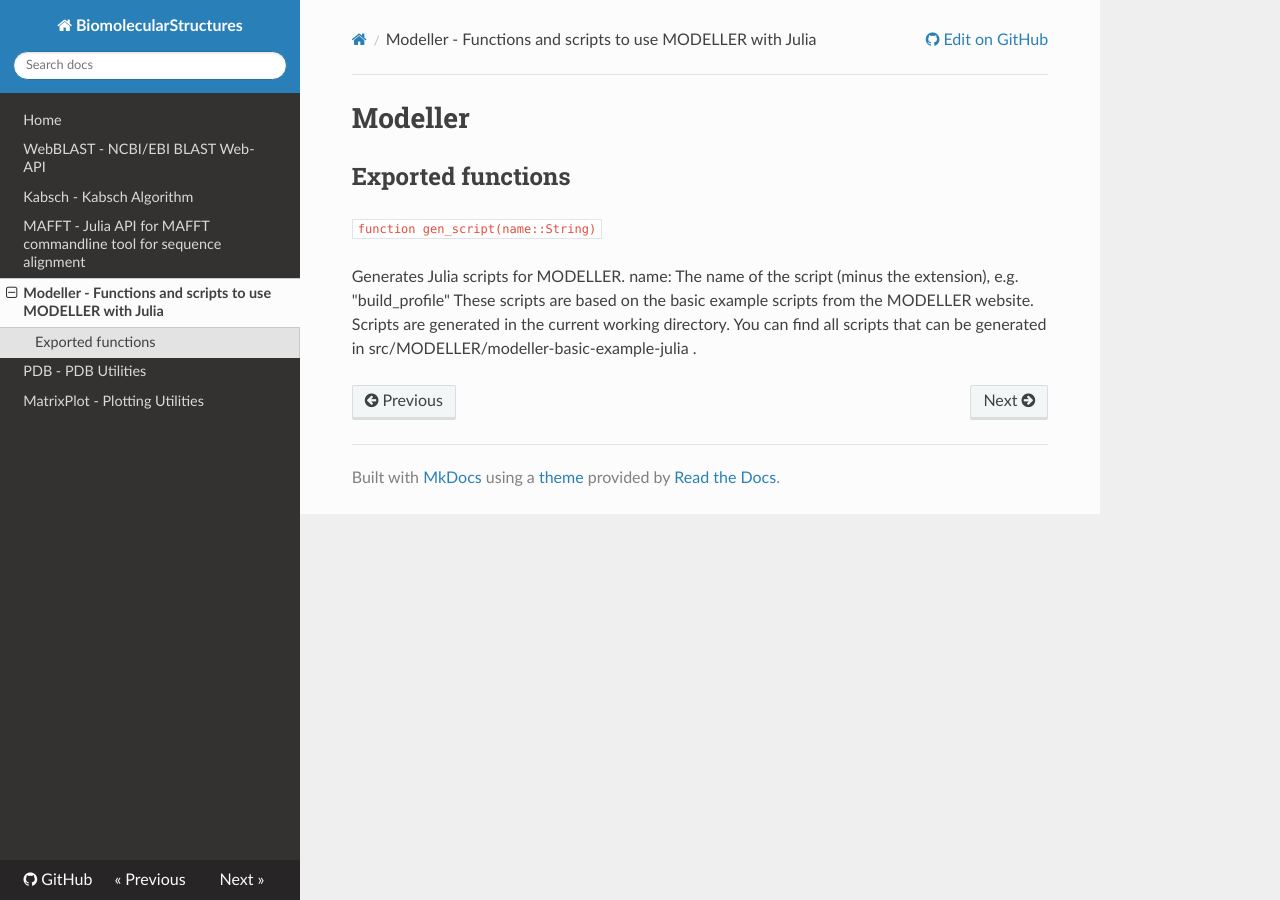
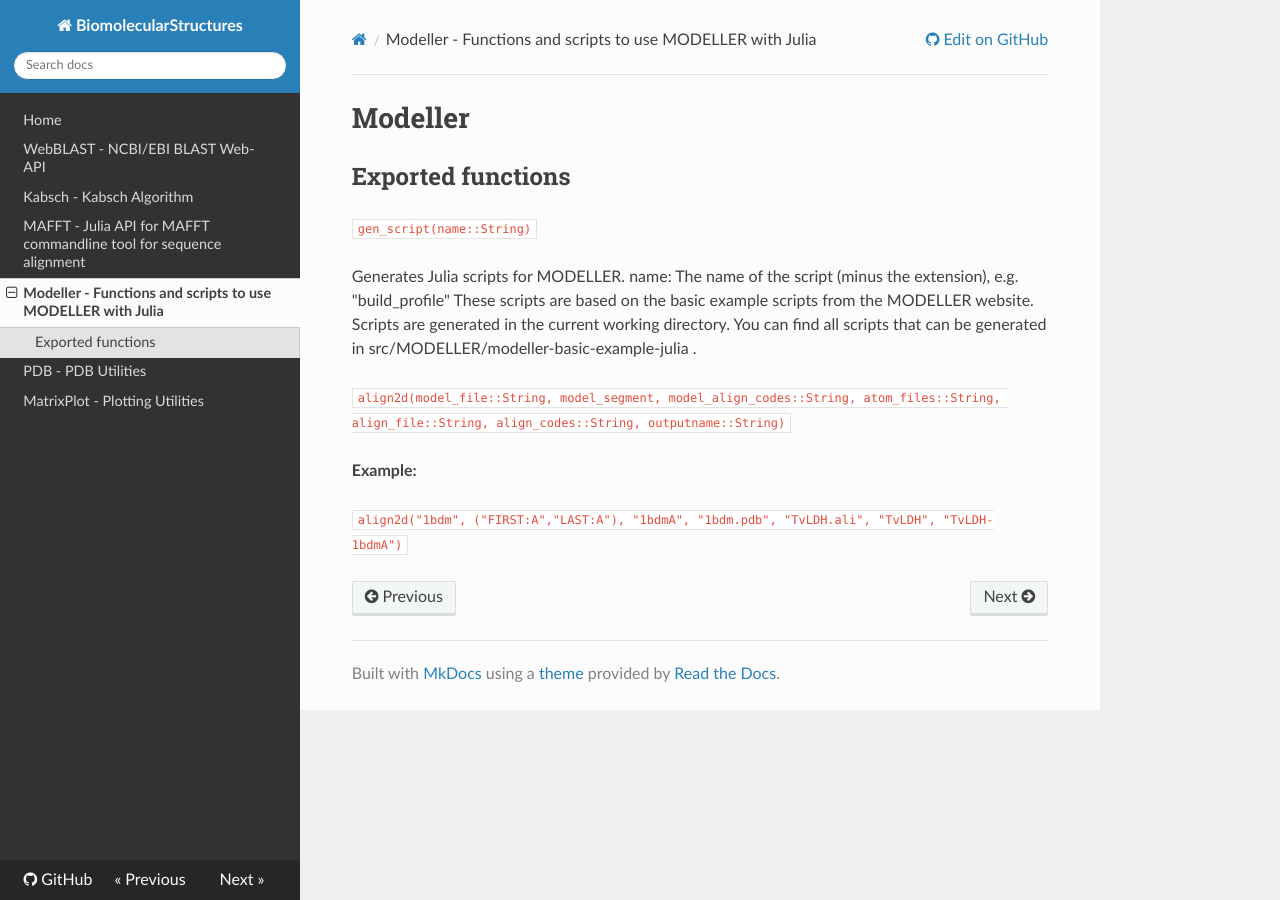
Before and after one commit to hng/BiomolecularStructures.jl, an MkDocs documentation site: the page built from docs/modeller.md, in a window 1280 px wide. Built offline with MkDocs 1.6.1, drawn with Linux system fonts in a browser that asks for light colours; nearby versions of some CDN libraries; old or Windows-style settings are respelled for this version of MkDocs.

Commit message:
added align2d to docs

```diff
--- a/docs/modeller.md
+++ b/docs/modeller.md
@@ -3,9 +3,16 @@
 ## Exported functions
 
 ``
-    function gen_script(name::String)``
+    gen_script(name::String)``
 
 Generates Julia scripts for MODELLER.
 name: The name of the script (minus the extension), e.g. "build_profile"
 These scripts are based on the basic example scripts from the MODELLER website.
 Scripts are generated in the current working directory. You can find all scripts that can be generated in src/MODELLER/modeller-basic-example-julia .
+
+
+`` align2d(model_file::String, model_segment, model_align_codes::String, atom_files::String, align_file::String, align_codes::String, outputname::String)``
+
+**Example:**
+
+``align2d("1bdm", ("FIRST:A","LAST:A"), "1bdmA", "1bdm.pdb", "TvLDH.ali", "TvLDH", "TvLDH-1bdmA")``
```
